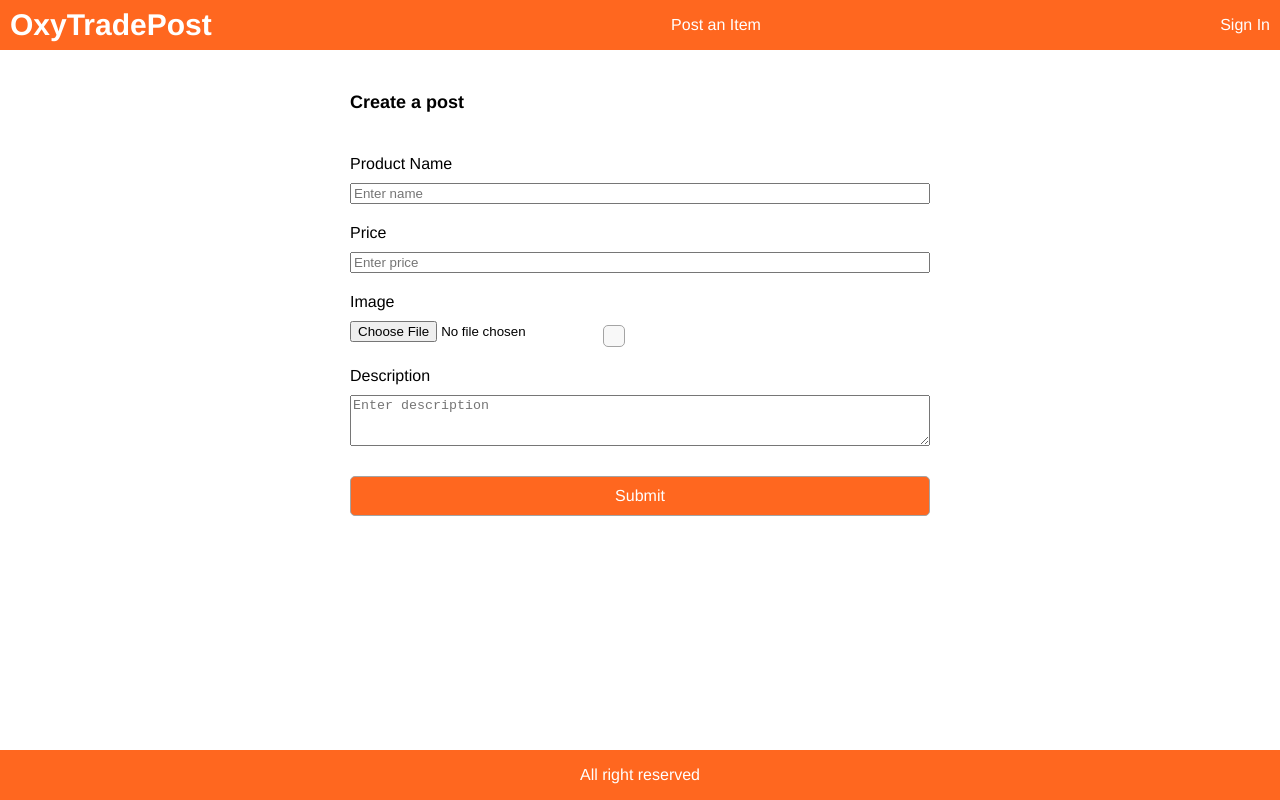
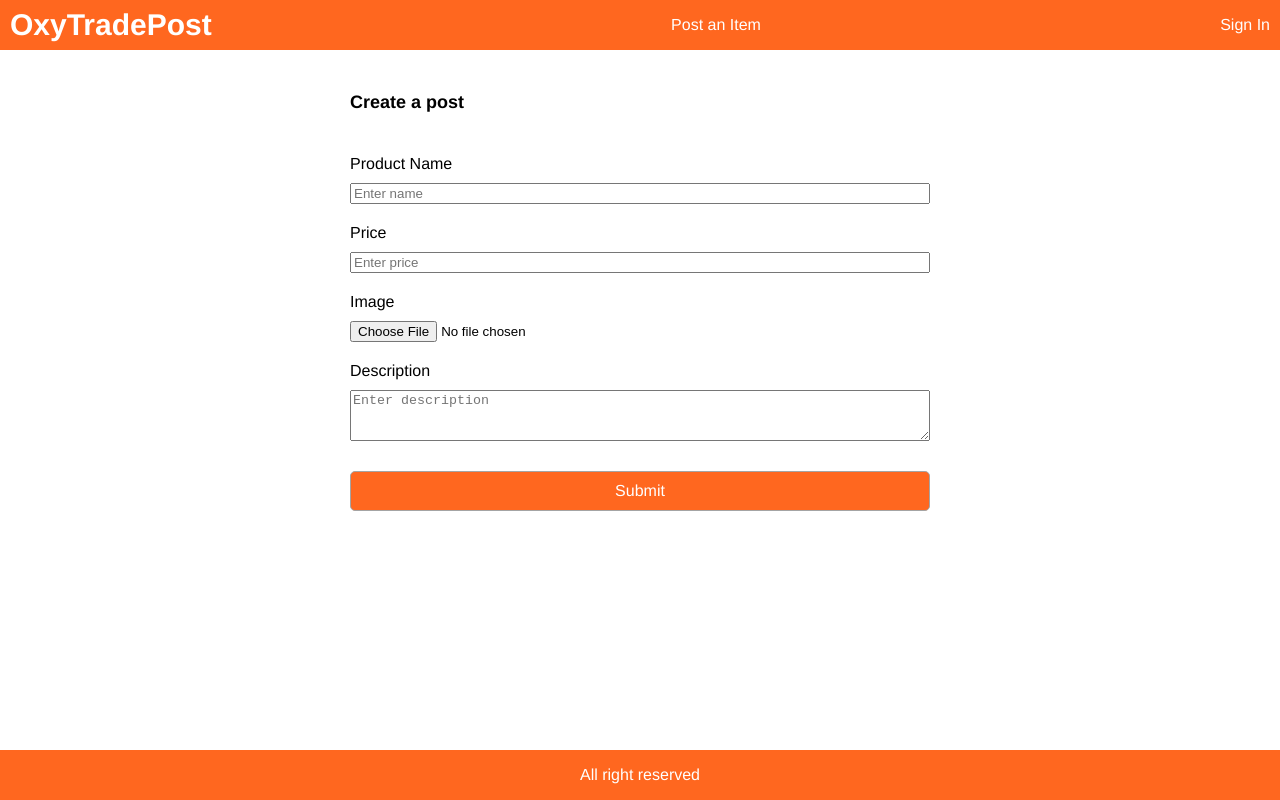
Before and after one commit to Shuting-sli2/OxyTradePost, a React (Create React App) app in the folder frontend2/: page /post in a window 1280 px wide. Built offline with nearby package versions, Linux system fonts and the light colour scheme.

Commit message:
commit on 'main'

```diff
--- a/frontend2/src/components/FileUploader.js
+++ /dev/null
@@ -1,36 +0,0 @@
-import React, { useRef } from 'react';
-/*
-id="image"
-type="file"
-placeholder="Enter image"
-value={selectedFile}
-onChange={(e) => setSelectedFile(e.target.value)}
-required
-*/
-
-/*
-<FileUploader>
-onFileSelectSuccess = {(file) => setSelectedFile(file)}
-onFileSelectError = {({error}) => alert(error)}
-</FileUploader>
-*/
-
-export default function FileUploader({onFileSelectError, onFileSelectSuccess}) {
-  const fileInput = useRef(null); // useRef: initialize an object with default value, which exists full time in this componentz
-  const handleFileInput = (e) => {
-        const file = e.target.files[0];
-        if (file.size/1024/1024> 2){
-            onFileSelectError({error: "File size cannot exceed more than 2MB"});
-        } else{
-            onFileSelectSuccess(file);
-        }
-
-    }
-  // what does this onclick mean?
-  return (
-    <div className = "file-uploader">
-      <input type="file" onChange={handleFileInput}></input>
-      <button onClick = {e => fileInput.current && fileInput.current.click()} className="btn btn-primary"></button>
-    </div>
-  );
-}
--- a/frontend2/src/screens/CreateProductScreen.js
+++ b/frontend2/src/screens/CreateProductScreen.js
@@ -2,7 +2,20 @@ import React, { useEffect, useState } from 'react';
 import { useDispatch, useSelector } from 'react-redux';
 import { createProduct } from '../actions/productActions';
 // import ImageUploader from "react-images-upload"; // https://github.com/JakeHartnell/react-images-upload
-import FileUploader from '../components/FileUploader';
+import { initializeApp } from 'firebase/app';
+
+// For Firebase JS SDK v7.20.0 and later, measurementId is optional
+const firebaseConfig = {
+    apiKey: "AIzaSyADmD_z94mkhYsHjo9PXF7oCIuJG4YBC0w",
+    authDomain: "oxytradepost-image-upload.firebaseapp.com",
+    projectId: "oxytradepost-image-upload",
+    storageBucket: "oxytradepost-image-upload.appspot.com",
+    messagingSenderId: "313038145745",
+    appId: "1:313038145745:web:3bcc086c5ce746403d9df0",
+    measurementId: "G-1ZYL5257J2"
+  };
+  const app = initializeApp(firebaseConfig);
+
 
 export default function CreateProductScreen(props) {
 
@@ -11,30 +24,16 @@ export default function CreateProductScreen(props) {
     const [price, setPrice] = useState('');
     // const [selectedFile, setSelectedFile] = useState(null);
     const [description, setDescription] = useState('');
-    const [images, setImages] = useState([])
+    const [image, setImage] = useState([])
     const dispatch = useDispatch();
-    const onDrop = image => {
-        setImages([...images, image]);
-    };
     const submitHandler = (e) => {
         e.preventDefault();
         // alert(`name: ${name}\n price: ${price}\n image: ${image}\ndescription: ${description}\n `);
-        dispatch(createProduct(name, price, images, description));
+        dispatch(createProduct(name, price, image, description));
     };
-
-    /*
-    // redirect user
-    const redirect = props.location.search
-        ? props.location.search.split('=')[1]
-        : '/';
-    const productCreated = useSelector((state) => state.userSignin);
-    const { productCreated, loading, error } = userSignin;
-    useEffect(() => {
-        if (userInfo) {
-            props.history.push(redirect);
-        }
-    }, [props.history, redirect, userInfo]);
-    */
+    console.log('image: ', image);
+    const handleUpload = () => {
+    }
 
     return (
         <div>
@@ -66,18 +65,14 @@ export default function CreateProductScreen(props) {
                 </div>
                 <div>
                     <label htmlFor="image">Image</label>
-                    <FileUploader
-                        {...props}
-                        id="images"
-                        type="File"
-                        placeholder="Enter price"
-                        value={price}
-                        onChange={onDrop}
-                        withIcon={true}
-                        imgExtension={[".jpg", ".gif", ".png", ".gif"]}
-                        maxFileSize={5242880}
+                    <input
+                        id="image"
+                        type="file"
+                        placeholder="Select an image"
+                        value={image}
+                        onChange={(e) => setImage(e.target.file[0])}
                         required
-                    ></FileUploader>
+                    ></input>
                 </div>
                 <div>
                     <label htmlFor="description">Description</label>
```
Also changed, not shown: frontend2/src/components/FileBase.js (deleted, +0 -35 lines).
